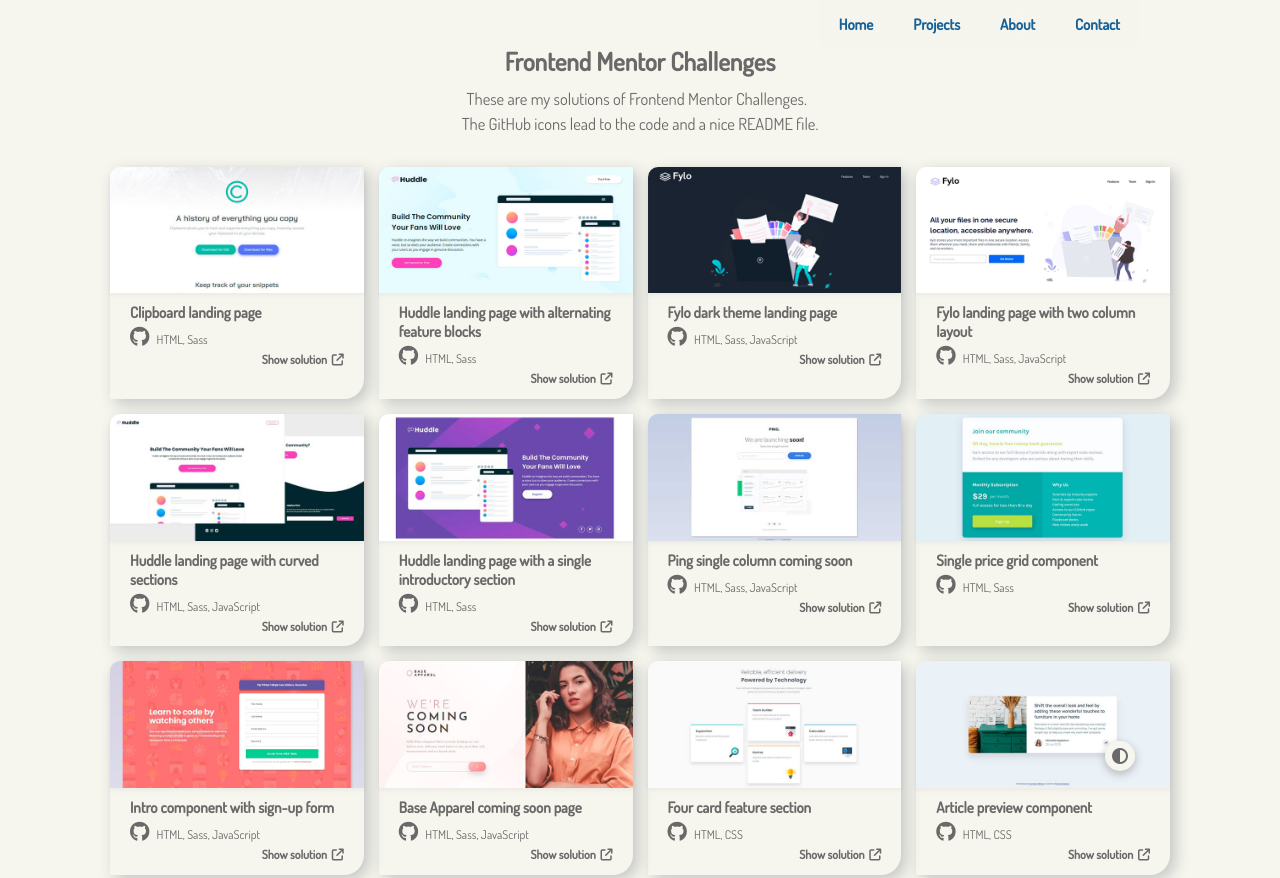
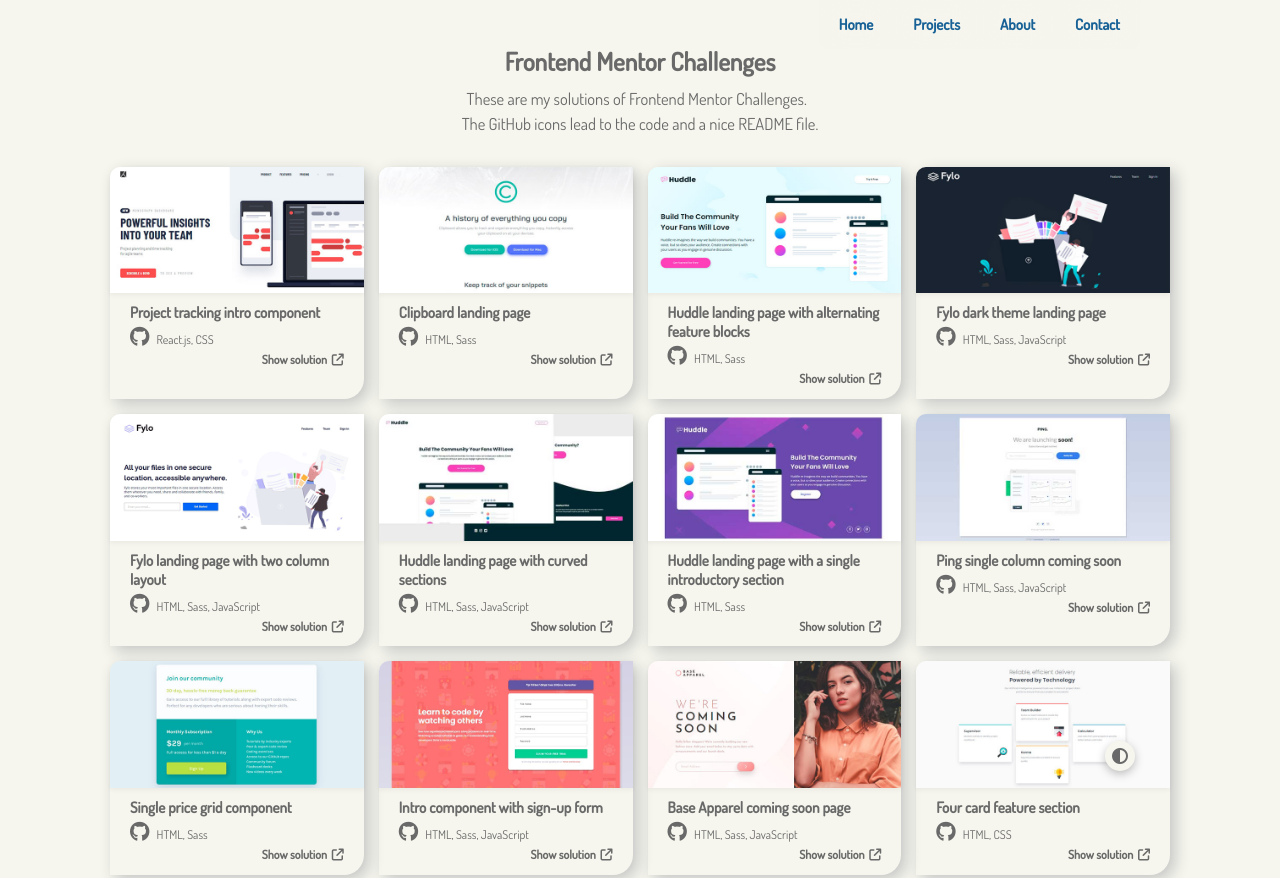
Before and after one commit to PavlinaPs/my-portfolio, a plain HTML site: page fem.html in a window 1280 px wide. Shown: the top 878 px of the page. Drawn offline with Linux system fonts and the light colour scheme.

Commit message:
added Project tracking intro component to fem

```diff
--- a/fem.html
+++ b/fem.html
@@ -72,6 +72,28 @@
                 </article> -->
 
                 <!-- end of template article -->
+
+                <!-- Project tracking intro component -->
+                <article class="fem__item">
+                    <div class="fem__item--img-holder">
+                        <a href="https://pavlinaps.github.io/react-project-tracking-intro-component/" target="_blank">
+                            <img class="fem__img" src="./images/fem/ss_react-project-tracking-intro-component600x300.jpg" alt="Project tracking intro component in React.js">
+                        </a>
+                    </div>
+                    <div class="fem__item--text-holder">
+                        <p class="fem__item--title">Project tracking intro component</p>
+                        <p class="fem__languages">
+                            <a class="fem__link--github" href="https://github.com/PavlinaPs/react-project-tracking-intro-component" target="_blank">
+                                <i class="fa-brands fa-github"></i>
+                            </a>
+                            &nbsp;&nbsp;React.js, CSS
+                        </p>
+                        <a class="fem__link--live" href="https://pavlinaps.github.io/react-project-tracking-intro-component/" target="_blank">
+                            Show solution&nbsp;&nbsp;<i class="fa-solid fa-arrow-up-right-from-square"></i>
+                        </a>
+                    </div>
+                </article>
+                <!-- end of Project tracking intro component -->
 
                 <!-- Clipboard landing page -->
                 <article class="fem__item">
```
Also changed, not shown: images/fem/ss_react-project-tracking-intro-component600x300.jpg (added).
